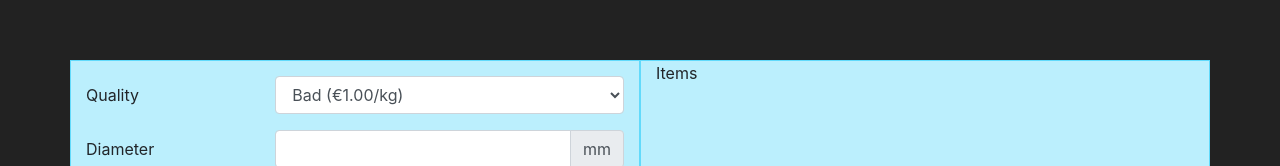
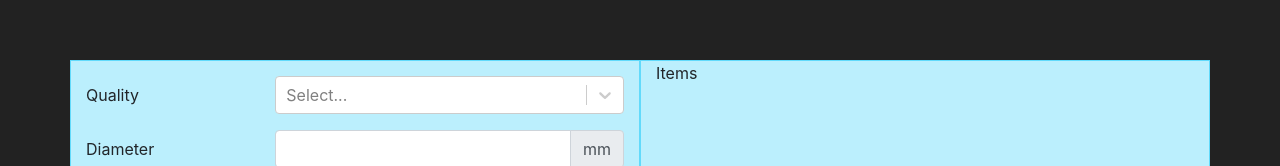
Before and after one commit to felixweinberger/otrish-proposal-generator, a React (Create React App) app: page / in a window 1280 px wide. Shown: the part 157-323 px from the top of the page. Built offline with nearby package versions, Linux system fonts and the light colour scheme.

Commit message:
src app: working quality selection by adding react-select library

```diff
--- a/package.json
+++ b/package.json
@@ -10,11 +10,13 @@
     "@types/jest": "^24.0.0",
     "@types/node": "^12.0.0",
     "@types/react-dom": "^16.9.0",
+    "@types/react-select": "^3.0.20",
     "bootstrap": "^4.5.2",
     "react": "^16.13.1",
     "react-bootstrap": "^1.3.0",
     "react-dom": "^16.13.1",
     "react-scripts": "3.4.3",
+    "react-select": "^3.1.0",
     "typescript": "^4.0.3"
   },
   "scripts": {
--- a/src/App.tsx
+++ b/src/App.tsx
@@ -1,4 +1,5 @@
 import React, { ChangeEvent, SyntheticEvent, useState } from "react";
+import Select from "react-select";
 import { Container, Row, Col, Form, Button, InputGroup } from "react-bootstrap";
 
 import "bootstrap/dist/css/bootstrap.min.css";
@@ -22,11 +23,11 @@ const App = () => {
   const [currentItem, setCurrentItem] = useState<OrderItem>();
   const [orderItems, setOrderItems] = useState<Array<OrderItem>>();
 
-  const handleChange = (e: ChangeEvent<HTMLInputElement>): void => {
-    console.log(">>> e", e.target.value);
+  const handleChange = (something: any): void => {
+    console.log(">>> something", something);
   };
 
-  const qualityOptions: Quality[] = [
+  const qualities: Quality[] = [
     { label: "Bad", priceCents: 100, unit: "kg" },
     { label: "Normal", priceCents: 150, unit: "kg" },
     { label: "Nice", priceCents: 180, unit: "kg" },
@@ -34,12 +35,13 @@ const App = () => {
     { label: "Superduper", priceCents: 300, unit: "kg" },
   ];
 
-  // const renderQualityOptions = () =>
-  //   qualityOptions.map((quality) => (
-  //     <option value={quality}>
-  //       {quality.label} (€{quality.priceCents / 100}/{quality.unit})
-  //     </option>
-  //   ));
+  const qualityOptions = qualities.map((quality) => {
+    const price = (quality.priceCents / 100).toFixed(2);
+    return {
+      label: `${quality.label} (€${price}/${quality.unit})`,
+      value: quality,
+    };
+  });
 
   return (
     <div className="AppContainer u-VerticalCenter">
@@ -52,17 +54,7 @@ const App = () => {
                   Quality
                 </Form.Label>
                 <Col sm="8">
-                  <Form.Control
-                    as="select"
-                    defaultValue="Normal (€1.5 / kg)"
-                    onChange={handleChange}
-                  >
-                    <option>Bad (€1.00/kg)</option>
-                    <option>Normal (€1.50/kg)</option>
-                    <option>Nice (€1.80/kg)</option>
-                    <option>Super (€2.10/kg)</option>
-                    <option>Superduper (€3.00/kg)</option>
-                  </Form.Control>
+                  <Select options={qualityOptions} onChange={handleChange} />
                 </Col>
               </Form.Group>
 
```
Also changed, not shown: 1 other file (tests, documents, lock files or other folders).
